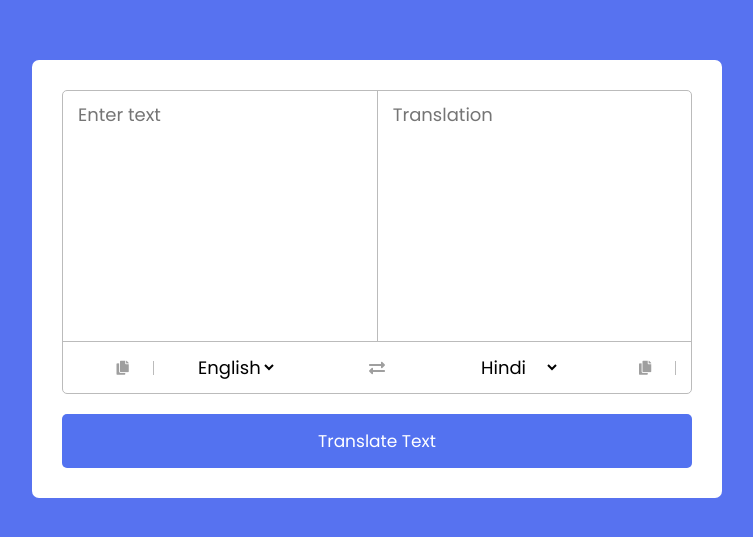
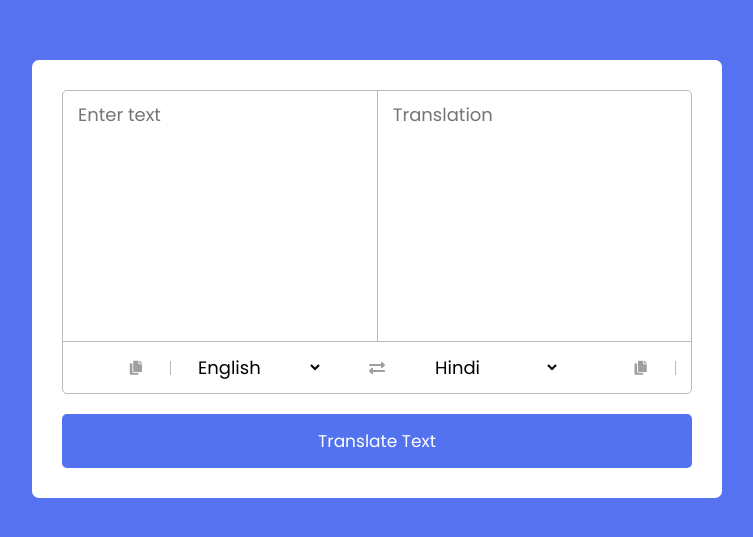
Before and after one commit to Pooja18668/LanguageTranslator, a plain HTML site: page index.html in a window 1280 px wide. Shown: the part 121-658 px from the top of the page, without its empty margins (263-1016 px from the left). Drawn offline with Linux system fonts and the light colour scheme.

Commit message:
till en-hi

```diff
--- a/index.html
+++ b/index.html
@@ -22,17 +22,13 @@
                         <i class="fas fa-copy"></i>
                     </div>
                     <select>
-                        <option value="en-US">English</option>
-                        <option value="hi-IN">Hindi</option>
-                        <option value="ne-NP">Nepali</option>
+
                     </select>
                 </li>
                 <li class="exchange"><i class="fas fa-exchange-alt"></i></li>
                 <li class="row to">
                     <select>
-                        <option value="hi-IN">Hindi</option>
-                        <option value="ne-NP">Nepali</option>
-                        <option value="en-US">English</option>
+
                     </select>
                     <div class="icons">
                         <i class="fas fa-valume-up"></i>
@@ -47,4 +43,5 @@
 </body>
 </html>
 
+<script src="js/countries.js"></script>
 <script src="js/script.js"></script>
--- a/js/script.js
+++ b/js/script.js
@@ -1,8 +1,19 @@
 const selectTag = document.querySelectorAll("select");
 
-selectTag.forEach(tag => {
+selectTag.forEach((tag, id) => {
     // console.log(tag);
-    for (const key in object) {
+    for (const country_code in countries) {
+        // selecting English by default as from language and hindi as to language
+        let selected;
+        if(id == 0 && country_code == "en-GB"){
+            selected = "selected";
 
+        }
+        else if(id == 1 && country_code =="hi-IN") {
+            selected = "selected";
+        }
+        // console.log(countries[country_code])
+        let option = `<option value="${country_code}" ${selected}>${countries[country_code]}</option>`;
+        tag.insertAdjacentHTML("beforeend",option);  //adding option tag inside select tag
     }
 });
```
